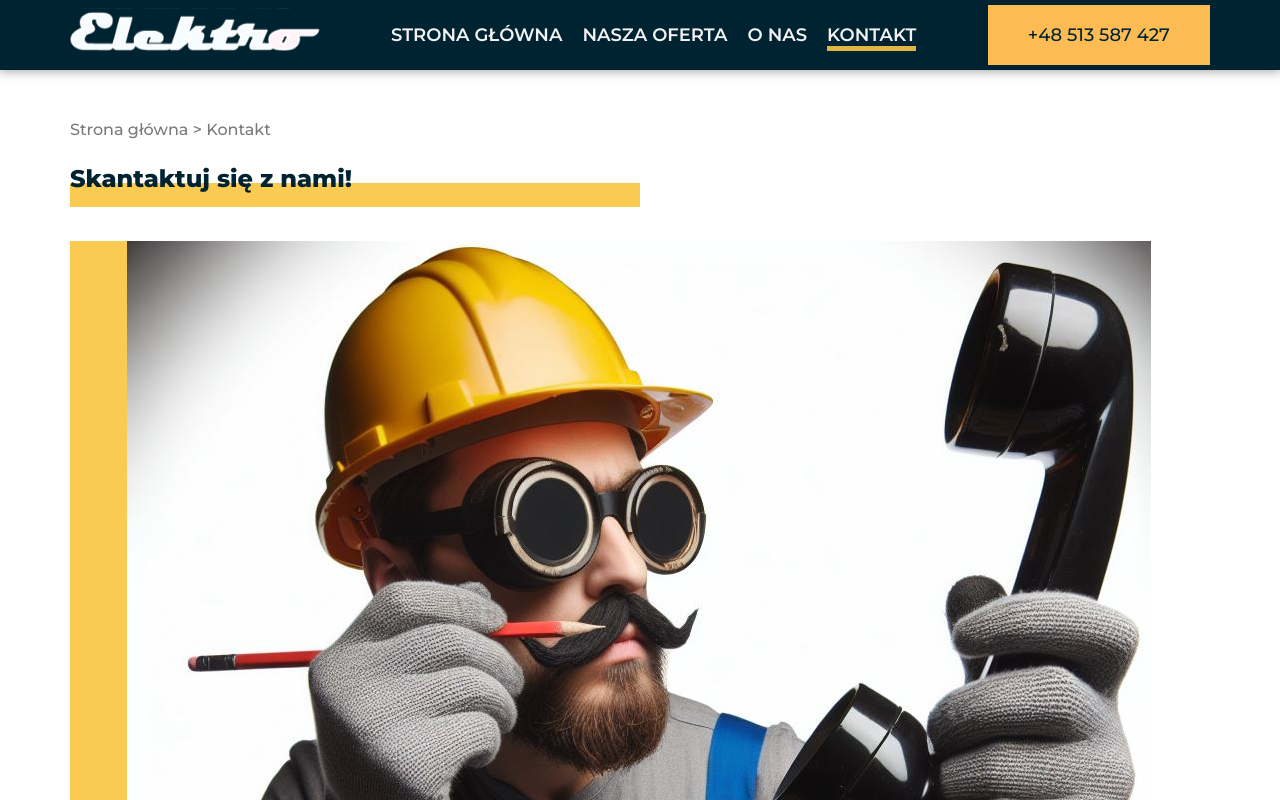
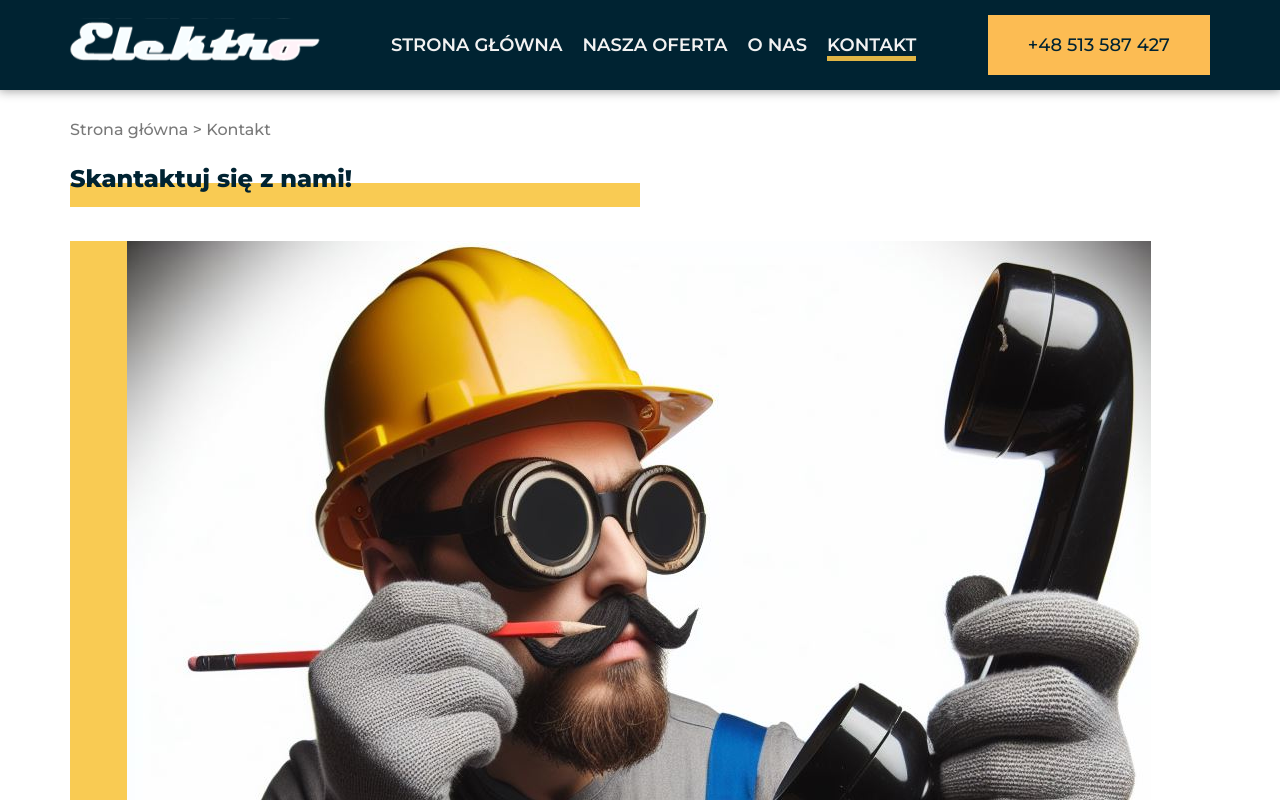
Before and after one commit to ErykFryderyk/elektro, a Vue app: page /contact in a window 1280 px wide. Shown: the top 800 px of the page. Built offline with nearby package versions, Linux system fonts and the light colour scheme.

Commit message:
change the height of desktop navigation

```diff
--- a/src/components/DesktopNavigation.vue
+++ b/src/components/DesktopNavigation.vue
@@ -38,7 +38,7 @@ const menuItems = ref([
 .desktop-navigation {
   position: sticky;
   width: 100%;
-  height: 70px;
+  height: 90px;
   background: #002332;
   display: flex;
   align-items: center;
```
